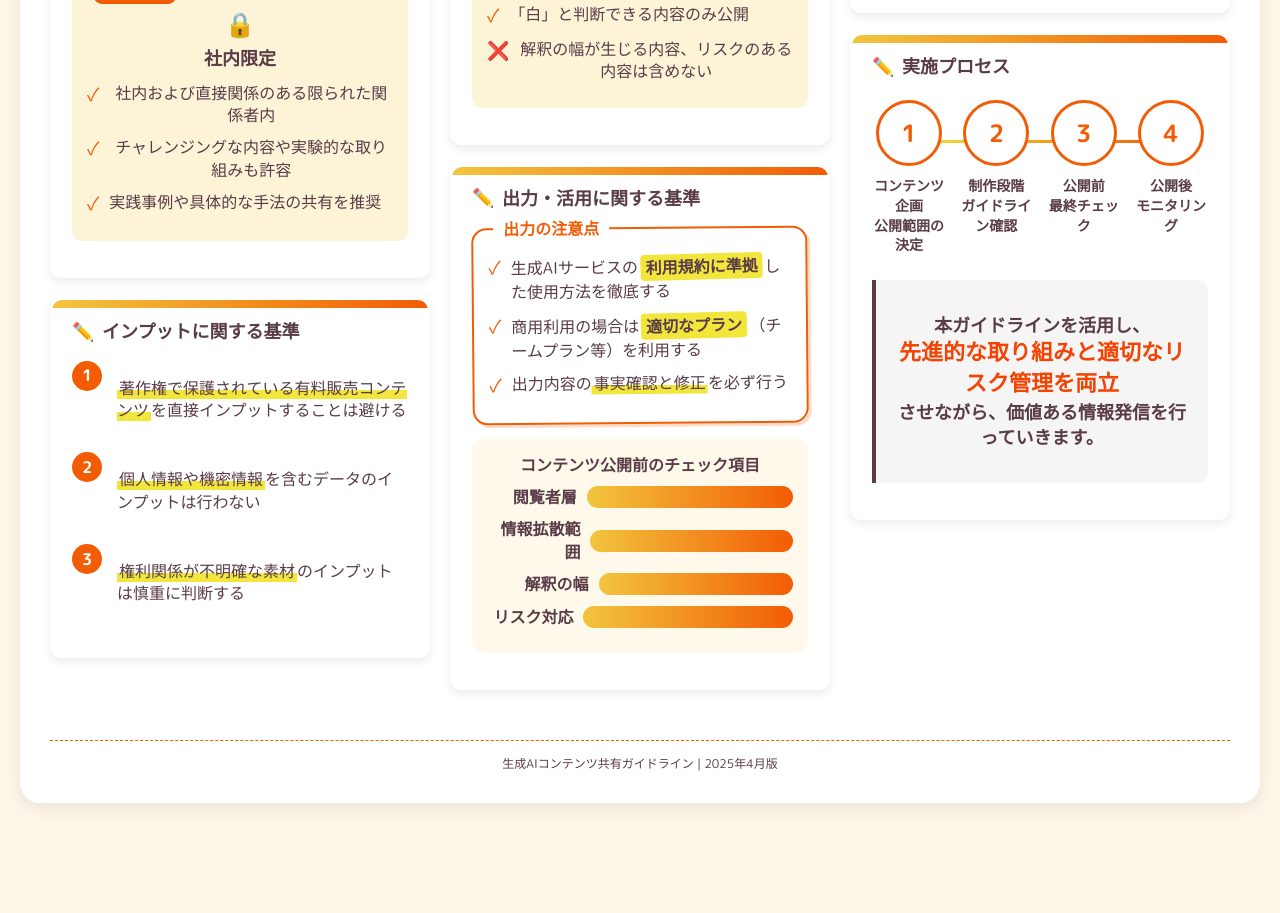
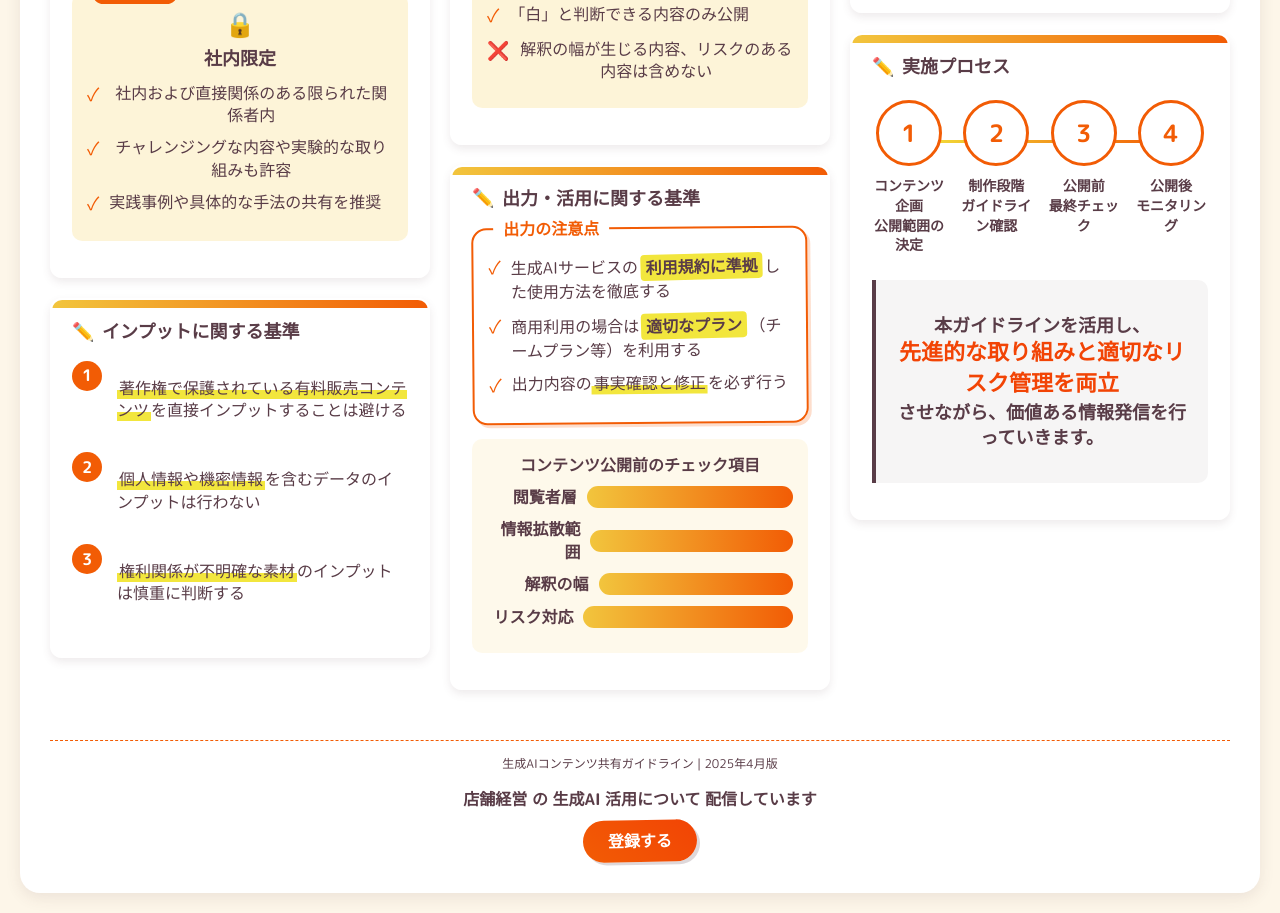
Before and after one commit to MichinariTsuji/graphic-recording-infographic, a plain HTML site: page gai_sharing_guidelines.html in a window 1280 px wide. Shown: the part 836-1749 px from the top of the page. Before the commit the page ends 1659 px from the top, so only its background shows below. Drawn offline with Linux system fonts and the light colour scheme; a web font is replaced by a local one.

Commit message:
Update gai_sharing_guidelines.html

```diff
--- a/gai_sharing_guidelines.html
+++ b/gai_sharing_guidelines.html
@@ -285,6 +285,42 @@
             color: #593C47;
             padding-top: 15px;
             border-top: 1px dashed #F25C05;
+        }
+
+        .cta-container {
+            margin-top: 15px;
+            display: flex;
+            flex-direction: column;
+            align-items: center;
+            gap: 10px;
+        }
+
+        .cta-text {
+            font-size: 16px;
+            font-weight: bold;
+            color: #593C47;
+            margin: 0;
+            max-width: 400px;
+            line-height: 1.4;
+        }
+
+        .cta-button {
+            display: inline-block;
+            padding: 10px 25px;
+            background: linear-gradient(45deg, #F25C05, #F24405);
+            color: white;
+            text-decoration: none;
+            border-radius: 25px;
+            font-weight: bold;
+            font-size: 16px;
+            transform: rotate(-1deg);
+            box-shadow: 3px 3px 0 rgba(89, 60, 71, 0.2);
+            transition: all 0.3s ease;
+        }
+
+        .cta-button:hover {
+            transform: rotate(0deg) scale(1.05);
+            box-shadow: 4px 4px 0 rgba(89, 60, 71, 0.3);
         }
 
         .handdrawn-box {
@@ -758,6 +794,10 @@
 
         <div class="footer">
             生成AIコンテンツ共有ガイドライン | 2025年4月版
+            <div class="cta-container">
+                <p class="cta-text">店舗経営 の 生成AI 活用について 配信しています</p>
+                <a href="https://x.com/aiadvisorg2" target="_blank" class="cta-button">登録する</a>
+            </div>
         </div>
     </div>
 </body>
```
